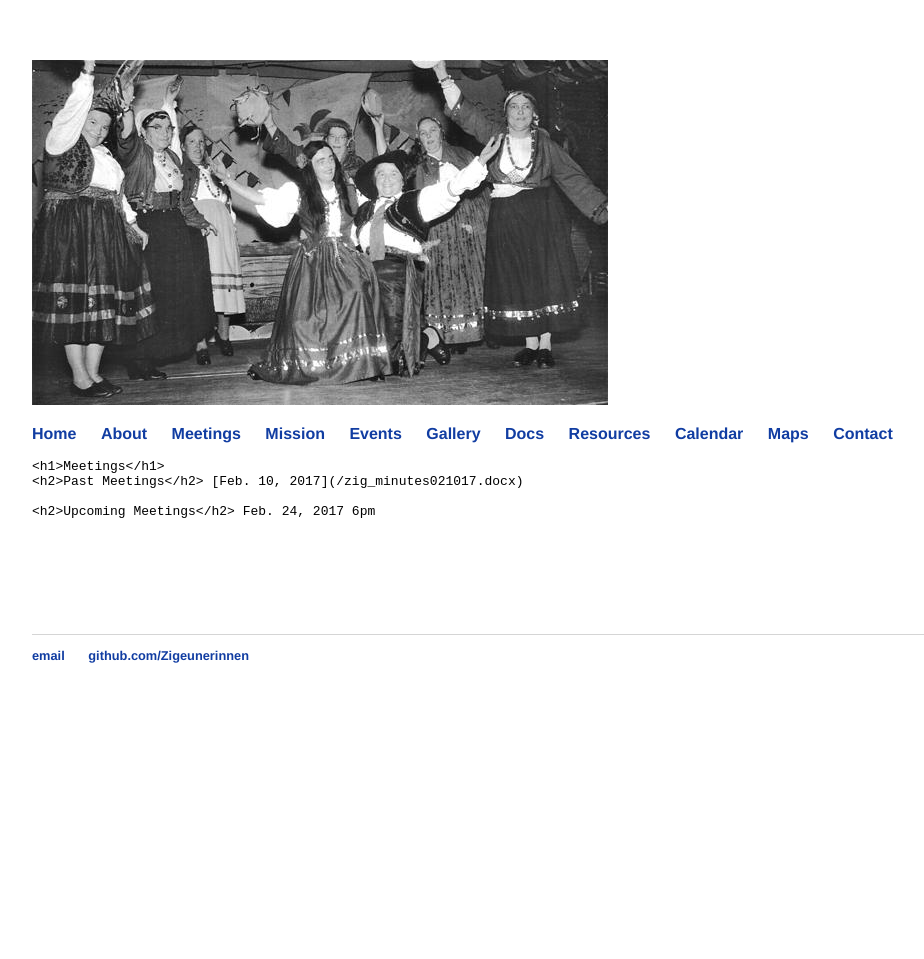
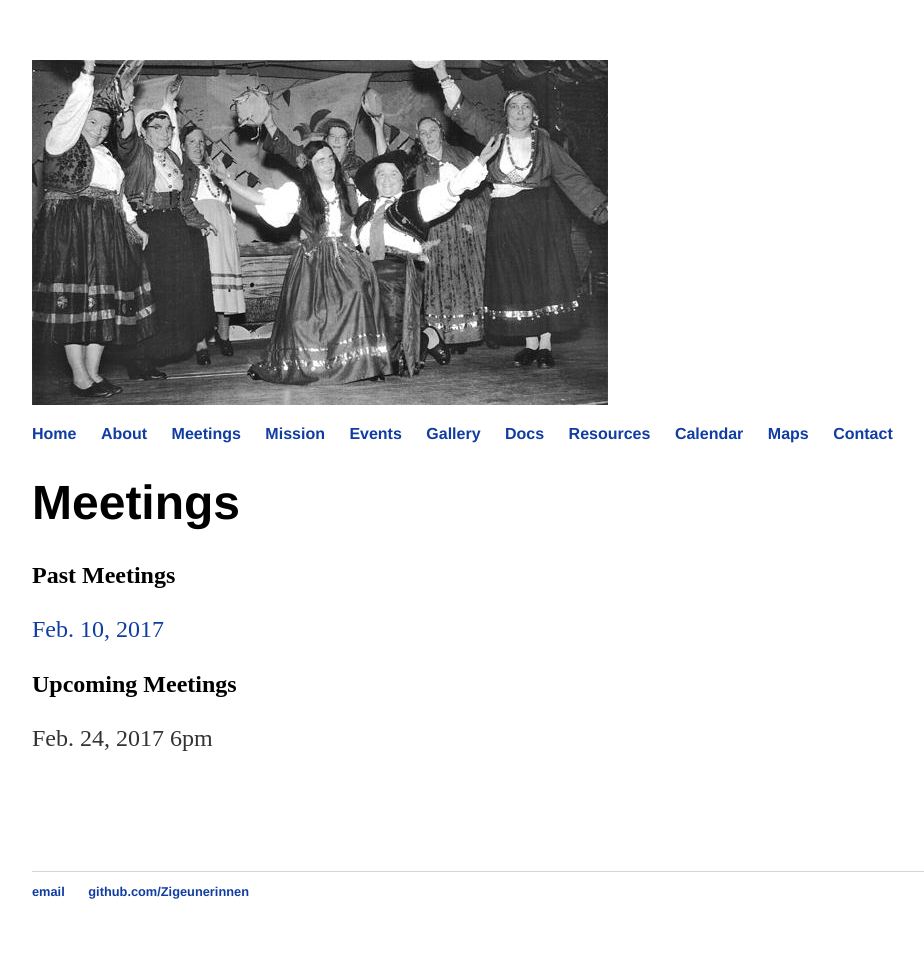
Before and after one commit to vbahole23/vbahole23.github.io, a Jekyll site: the page built from meetings/index.md, in a window 1280 px wide. Shown: the whole page, without its empty margins (160-1084 px from the left). Built offline with Jekyll 4.4.1, drawn with Linux system fonts in a browser that asks for light colours; before the commit the page ends 900 px from its top, so only the background shows below that.

Commit message:
Update index.md

```diff
--- a/meetings/index.md
+++ b/meetings/index.md
@@ -2,11 +2,11 @@
 layout: default
 title: Meetings
 ---
-	<h1>{{ page.title }}</h1>
-	<h2>Past Meetings</h2>
+#	{{ page.title }}
+##	Past Meetings
 [Feb. 10, 2017](/zig_minutes021017.docx)
 
-	<h2>Upcoming Meetings</h2>
+##	Upcoming Meetings
 Feb. 24, 2017 6pm
 
 <br>
```
